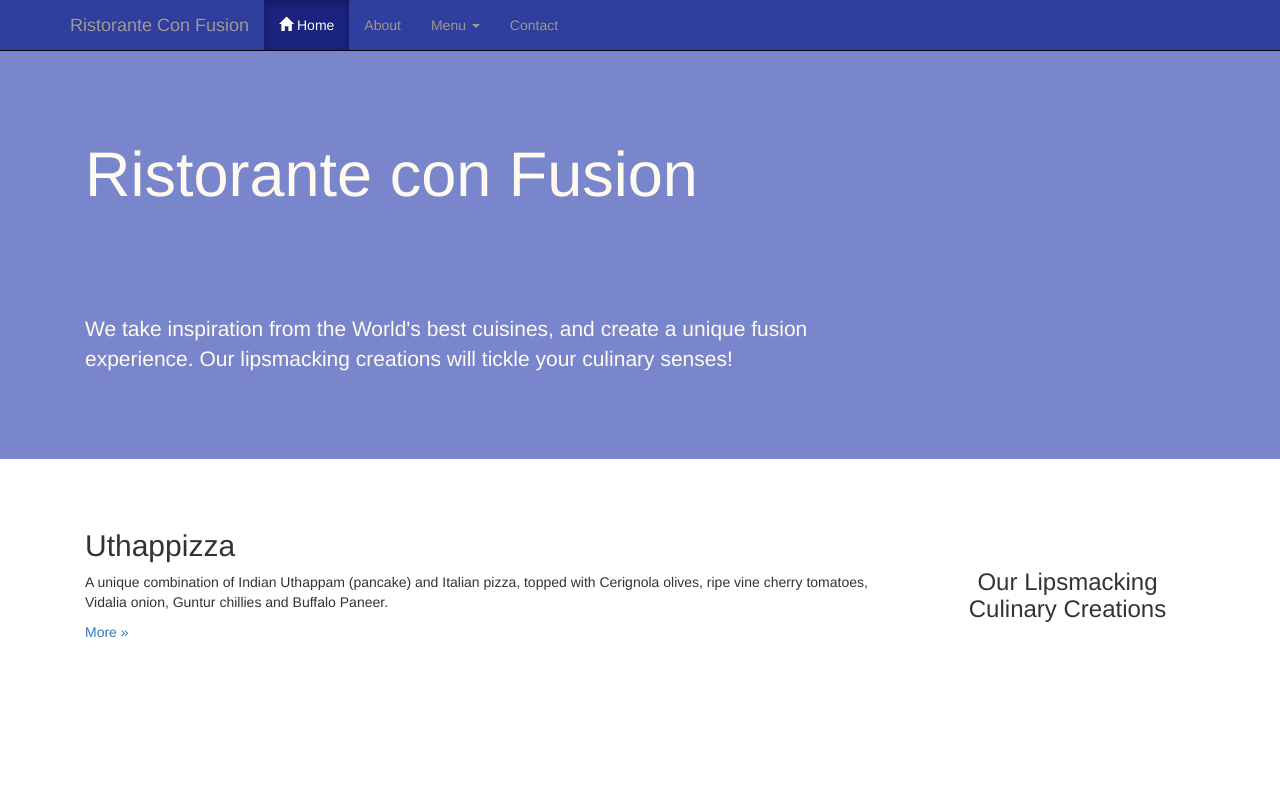
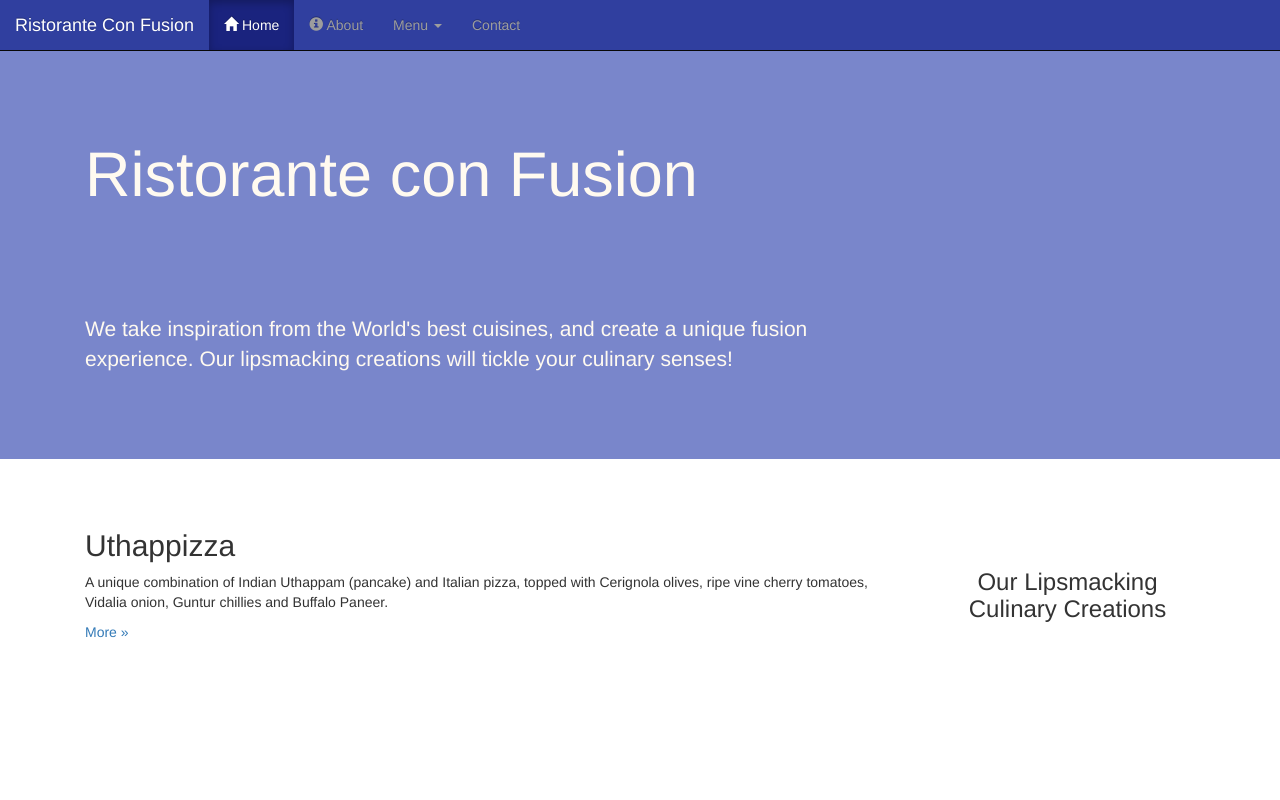
Before and after one commit to mrPronin/Coursera_FEWebUIFrameworks_conFusion, a plain HTML site: page index.html in a window 1280 px wide. Shown: the top 800 px of the page. Drawn offline with nearby package versions, Linux system fonts and the light colour scheme.

Commit message:
Assignment-task01

```diff
--- a/index.html
+++ b/index.html
@@ -26,7 +26,7 @@
 
 <body>
     <nav class="navbar navbar-inverse navbar-fixed-top" role="navigation">
-        <div class="container">
+        <div class="container-fluid">
             <div class="navbar-header">
                 <button type="button" class="navbar-toggle collapsed" data-toggle="collapse" data-target="#navbar" aria-expanded="false" aria-controls="navbar">
                     <span class="sr-only">Toggle navigation</span>
@@ -34,14 +34,14 @@
                     <span class="icon-bar"></span>
                     <span class="icon-bar"></span>
                 </button>
-                <a class="navbar-brand" href="#">Ristorante Con Fusion</a>
+                <a class="navbar-brand" href="index.html">Ristorante Con Fusion</a>
             </div>
 
             <div id="navbar" class="navbar-collapse collapse">
             <ul class="nav navbar-nav">
                 <li class="active"><a href="#"><span class="glyphicon glyphicon-home"
                          aria-hidden="true"></span> Home</a></li>
-                <li><a href="#">About</a></li>
+                <li><a href="aboutus.html"><span class="glyphicon glyphicon-info-sign"></span> About</a></li>
                 <li class="dropdown">
                     <a href="#" class="dropdown-toggle" data-toggle="dropdown"
                      role="button" aria-haspopup="true" aria-expanded="false">
```
